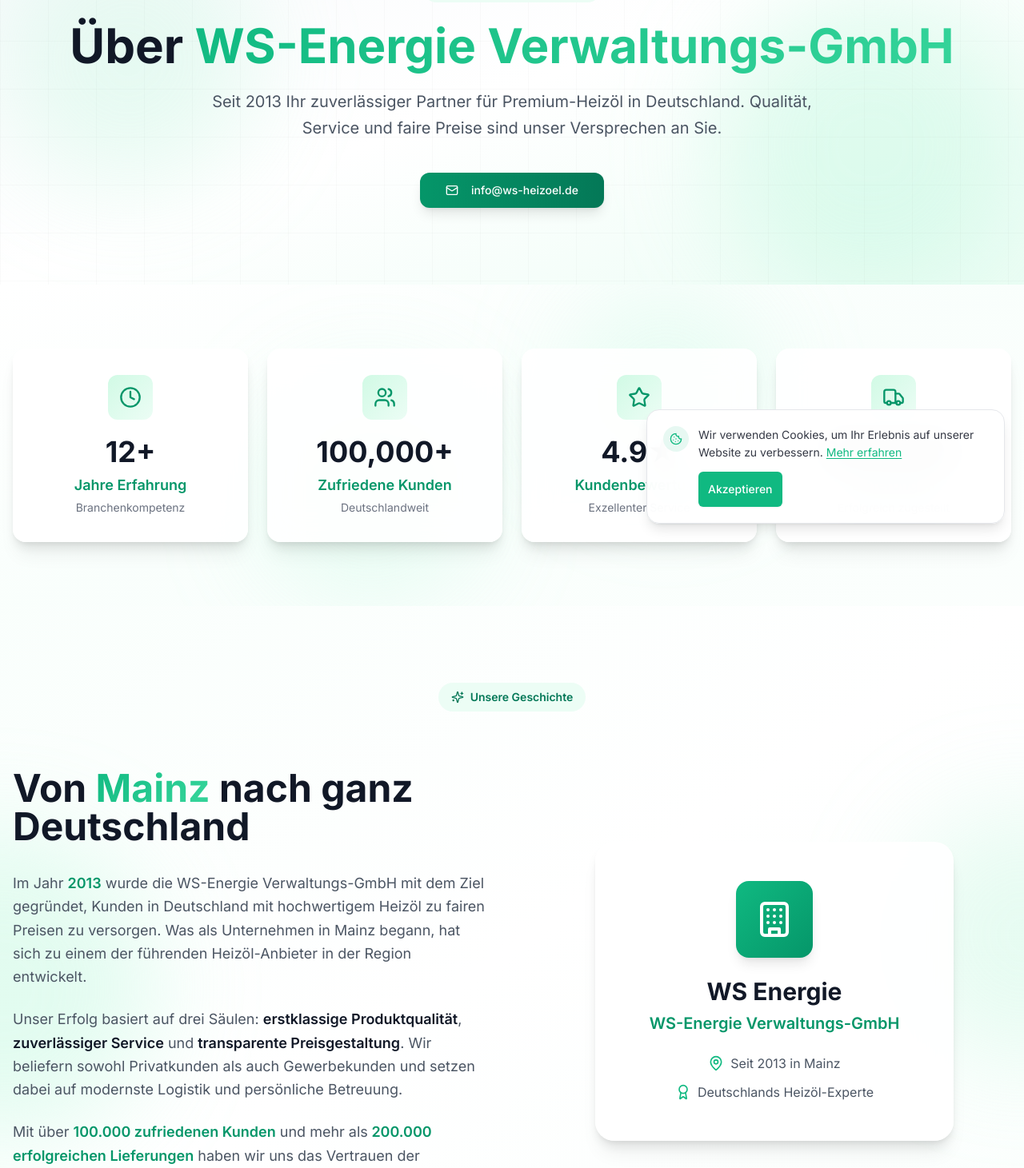
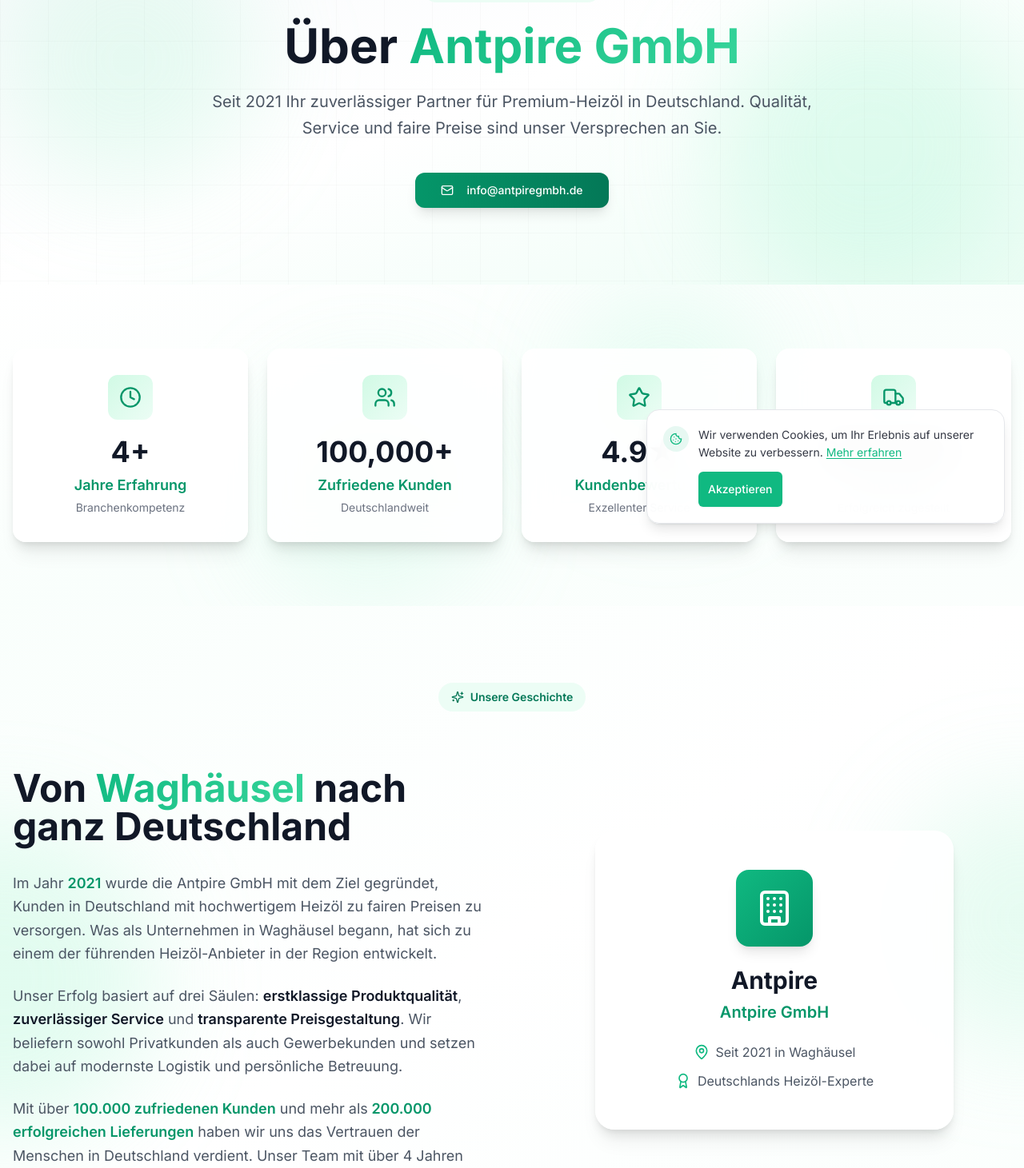
Before and after one commit to dvvvvv411/ws-energie, a React (Vite) app: page /ueber-uns in a window 1280 px wide. Shown: the part 129-1590 px from the top of the page at 80% size. Built offline with nearby package versions, Linux system fonts and the light colour scheme.

Commit message:
Changes
Co-authored-by: dvvvvv411 <212236081+dvvvvv411@users.noreply.github.com>

```diff
--- a/src/pages/AboutUs.tsx
+++ b/src/pages/AboutUs.tsx
@@ -21,7 +21,7 @@ const AboutUs = () => {
       const stepDuration = duration / steps;
 
       const targets = {
-        years: 12,
+        years: 4,
         customers: 100000,
         rating: 4.9,
         deliveries: 200000
@@ -106,8 +106,8 @@ const AboutUs = () => {
   return (
     <div className="min-h-screen">
       <Helmet>
-        <title>Über uns | WS Energie - Seit 2013 Ihr Partner für Heizöl</title>
-        <meta name="description" content="Lernen Sie die WS-Energie Verwaltungs-GmbH kennen: Über 12 Jahre Erfahrung, 100.000+ zufriedene Kunden und deutschlandweite Lieferung. Qualität, Service und faire Preise aus Mainz." />
+        <title>Über uns | Antpire GmbH - Seit 2021 Ihr Partner für Heizöl</title>
+        <meta name="description" content="Lernen Sie die Antpire GmbH kennen: Über 4 Jahre Erfahrung, 100.000+ zufriedene Kunden und deutschlandweite Lieferung. Qualität, Service und faire Preise aus Waghäusel." />
       </Helmet>
       <Header />
 
@@ -125,10 +125,10 @@ const AboutUs = () => {
           </div>
 
           <h1 className="text-5xl lg:text-6xl font-bold text-gray-900 mb-6 leading-tight">
-            Über <span className="gradient-text-premium">WS-Energie Verwaltungs-GmbH</span>
+            Über <span className="gradient-text-premium">Antpire GmbH</span>
           </h1>
           <p className="text-xl text-gray-600 max-w-3xl mx-auto mb-10 leading-relaxed">
-            Seit 2013 Ihr zuverlässiger Partner für Premium-Heizöl in Deutschland.
+            Seit 2021 Ihr zuverlässiger Partner für Premium-Heizöl in Deutschland.
             Qualität, Service und faire Preise sind unser Versprechen an Sie.
           </p>
           <div className="flex flex-col sm:flex-row gap-4 justify-center">
@@ -137,7 +137,7 @@ const AboutUs = () => {
               className="bg-gradient-to-r from-primary-600 to-primary-700 hover:from-primary-700 hover:to-primary-800 text-white shadow-lg hover:shadow-xl transition-all duration-300 rounded-xl px-8"
             >
               <Mail className="mr-2" size={20} />
-              info@ws-heizoel.de
+              info@antpiregmbh.de
             </Button>
           </div>
         </div>
@@ -190,13 +190,13 @@ const AboutUs = () => {
           <div className="grid lg:grid-cols-2 gap-16 items-center">
             <div>
               <h2 className="text-4xl lg:text-5xl font-bold text-gray-900 mb-8 leading-tight">
-                Von <span className="gradient-text-premium">Mainz</span> nach ganz Deutschland
+                Von <span className="gradient-text-premium">Waghäusel</span> nach ganz Deutschland
               </h2>
               <div className="space-y-6 text-gray-600 text-lg leading-relaxed">
                 <p>
-                  Im Jahr <span className="font-semibold text-primary-600">2013</span> wurde die WS-Energie Verwaltungs-GmbH mit dem Ziel gegründet,
+                  Im Jahr <span className="font-semibold text-primary-600">2021</span> wurde die Antpire GmbH mit dem Ziel gegründet,
                   Kunden in Deutschland mit hochwertigem Heizöl zu fairen Preisen zu versorgen.
-                  Was als Unternehmen in Mainz begann, hat sich zu einem der
+                  Was als Unternehmen in Waghäusel begann, hat sich zu einem der
                   führenden Heizöl-Anbieter in der Region entwickelt.
                 </p>
                 <p>
@@ -208,7 +208,7 @@ const AboutUs = () => {
                 <p>
                   Mit über <span className="font-semibold text-accent-orange-600">100.000 zufriedenen Kunden</span> und mehr als
                   <span className="font-semibold text-accent-orange-600"> 200.000 erfolgreichen Lieferungen</span> haben wir uns das
-                  Vertrauen der Menschen in Deutschland verdient. Unser Team mit über 12 Jahren
+                  Vertrauen der Menschen in Deutschland verdient. Unser Team mit über 4 Jahren
                   Branchenerfahrung steht Ihnen jederzeit mit Rat und Tat zur Seite.
                 </p>
               </div>
@@ -218,12 +218,12 @@ const AboutUs = () => {
                 <div className="w-24 h-24 mx-auto mb-6 rounded-2xl bg-gradient-to-br from-primary-500 to-primary-600 flex items-center justify-center shadow-lg">
                   <Building size={48} className="text-white" />
                 </div>
-                <h3 className="text-3xl font-bold text-gray-900 mb-2">WS Energie</h3>
-                <p className="text-xl text-primary-600 font-semibold mb-6">WS-Energie Verwaltungs-GmbH</p>
+                <h3 className="text-3xl font-bold text-gray-900 mb-2">Antpire</h3>
+                <p className="text-xl text-primary-600 font-semibold mb-6">Antpire GmbH</p>
                 <div className="space-y-3 text-gray-600">
                   <div className="flex items-center justify-center gap-2">
                     <MapPin className="w-5 h-5 text-primary-500" />
-                    <span>Seit 2013 in Mainz</span>
+                    <span>Seit 2021 in Waghäusel</span>
                   </div>
                   <div className="flex items-center justify-center gap-2">
                     <Award className="w-5 h-5 text-accent-orange-500" />
@@ -249,7 +249,7 @@ const AboutUs = () => {
               Warum wir?
             </div>
             <h2 className="text-4xl lg:text-5xl font-bold text-gray-900 mb-6 leading-tight">
-              Warum <span className="gradient-text-premium">WS Energie</span> wählen?
+              Warum <span className="gradient-text-premium">Antpire</span> wählen?
             </h2>
             <p className="text-xl text-gray-600 max-w-3xl mx-auto leading-relaxed">
               Wir bieten Ihnen mehr als nur Heizöl - wir bieten Ihnen Sicherheit,
@@ -405,7 +405,7 @@ const AboutUs = () => {
           <div className="text-center mb-12">
             <div className="inline-flex items-center gap-2 px-4 py-2 bg-primary-50 rounded-full text-primary-700 text-sm font-semibold mb-6">
               <Building className="w-4 h-4" />
-              WS-Energie Verwaltungs-GmbH
+              Antpire GmbH
             </div>
           </div>
 
@@ -413,7 +413,7 @@ const AboutUs = () => {
             <div className="premium-card rounded-3xl p-8 lg:p-12">
               <div className="text-center mb-10">
                 <h2 className="text-3xl lg:text-4xl font-bold text-gray-900 mb-4">
-                  <span className="gradient-text-premium">WS-Energie Verwaltungs-GmbH</span>
+                  <span className="gradient-text-premium">Antpire GmbH</span>
                 </h2>
                 <p className="text-xl text-gray-600">
                   Ihr Partner für Heizöl in Deutschland
@@ -429,9 +429,9 @@ const AboutUs = () => {
                     <h3 className="text-xl font-bold text-gray-900">Anschrift</h3>
                   </div>
                   <div className="space-y-2 text-gray-600 pl-13">
-                    <p>WS-Energie Verwaltungs-GmbH</p>
-                    <p>Mittlere Bleiche 26</p>
-                    <p>55116 Mainz</p>
+                    <p>Antpire GmbH</p>
+                    <p>Franz-Sigel-Str. 20</p>
+                    <p>68753 Waghäusel</p>
                     <p>Deutschland</p>
                   </div>
                 </div>
@@ -444,7 +444,7 @@ const AboutUs = () => {
                     <h3 className="text-xl font-bold text-gray-900">Kontakt</h3>
                   </div>
                   <div className="space-y-3 text-gray-600">
-                    <p>info@ws-heizoel.de</p>
+                    <p>info@antpiregmbh.de</p>
                   </div>
                 </div>
 
@@ -456,9 +456,10 @@ const AboutUs = () => {
                     <h3 className="text-xl font-bold text-gray-900">Handelsregister</h3>
                   </div>
                   <div className="space-y-2 text-gray-600">
-                    <p>HRB 43804</p>
-                    <p>Amtsgericht Mainz</p>
-                    <p>USt-IdNr.: DE369810911</p>
+                    <p>HRB 740142</p>
+                    <p>Amtsgericht Mannheim</p>
+                    <p>USt-IdNr.: DE455291518</p>
+                    <p className="pt-1"><span className="font-semibold">Geschäftsführer:</span> Michael Weyrauch</p>
                   </div>
                 </div>
 
--- a/src/pages/DesignSystem.tsx
+++ b/src/pages/DesignSystem.tsx
@@ -16,7 +16,7 @@ const DesignSystem = () => {
         {/* Header */}
         <div className="text-center">
           <Typography variant="h1" className="mb-4">
-            WS Energie Design System
+            Antpire Design System
           </Typography>
           <Typography variant="body" color="secondary" className="max-w-2xl mx-auto">
             Ein einheitliches Design System für die Heizöl-Website mit modernen Komponenten,
@@ -235,7 +235,7 @@ const DesignSystem = () => {
               name="Hans Mueller"
               location="München"
               rating={5}
-              testimonial="Super Service! Schnelle Lieferung und faire Preise. Kann WS Energie nur weiterempfehlen."
+              testimonial="Super Service! Schnelle Lieferung und faire Preise. Kann Antpire nur weiterempfehlen."
               date="vor 2 Wochen"
             />
             <TestimonialCard
```
